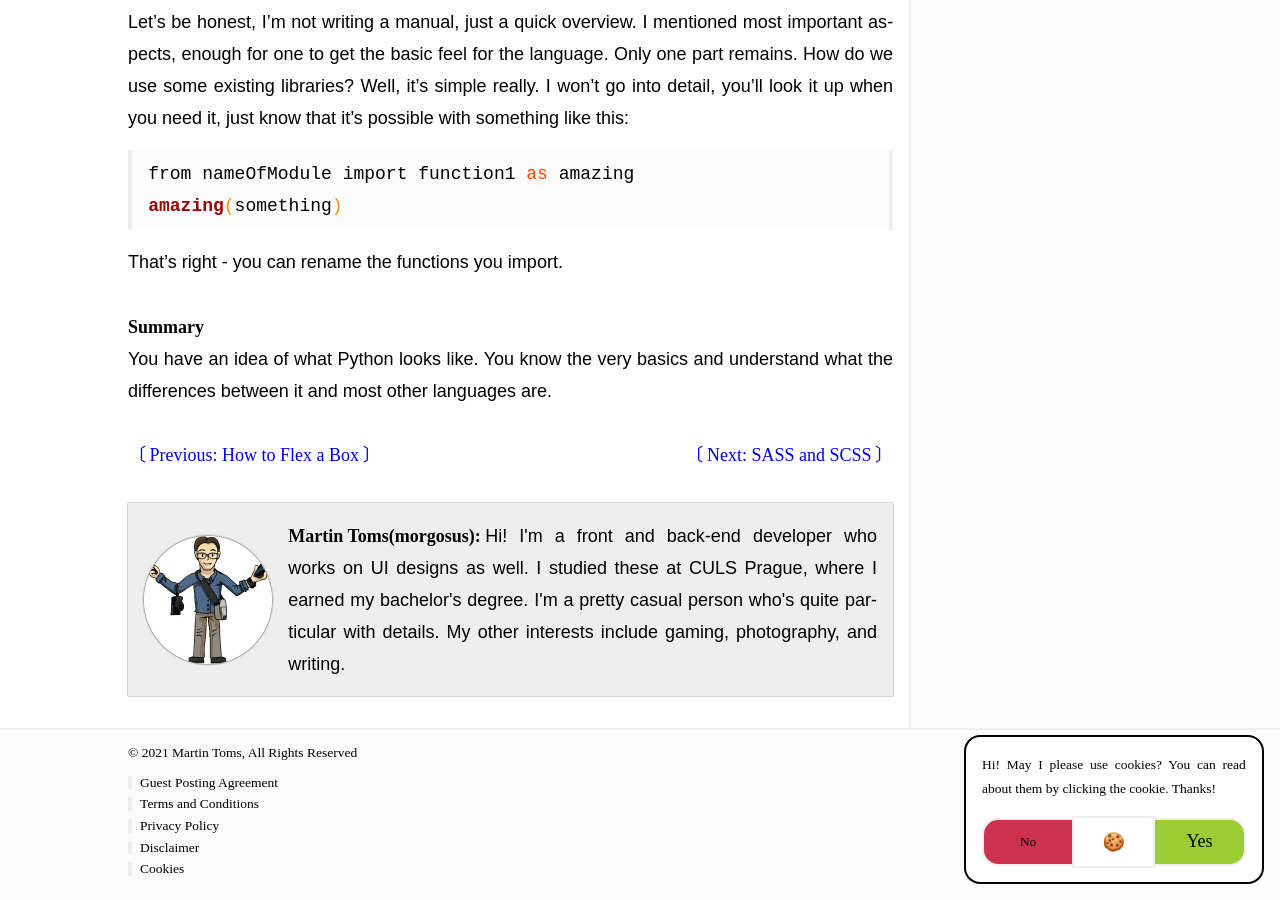
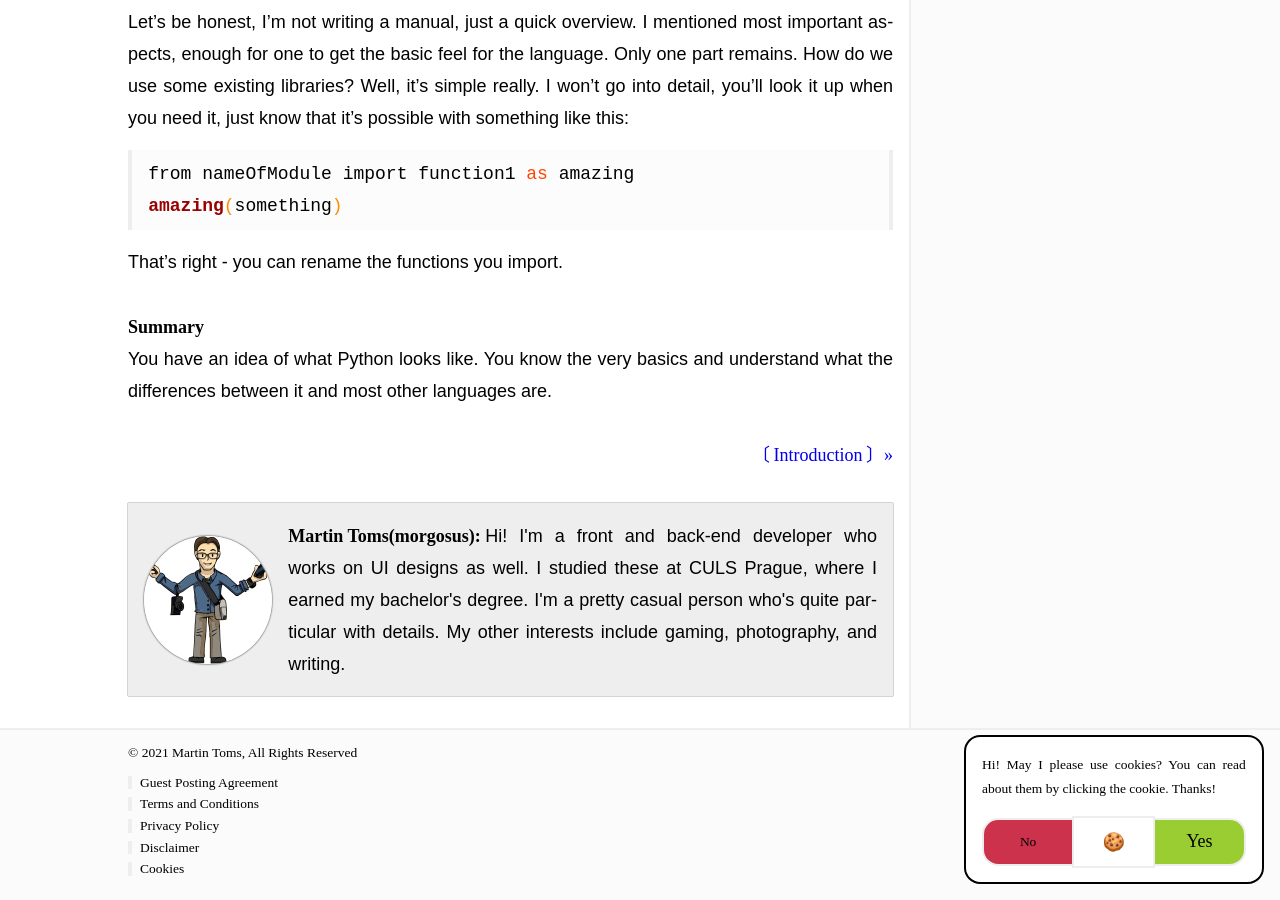
Before and after one commit to morgosus/morgosus.github.io, a Jekyll site: the page built from _posts/programming/2020-10-22-python-not-the-snake.md, in a window 1280 px wide and 900 px high, scrolled down 3395 px. Built offline with Jekyll 4.4.1, drawn with Linux system fonts in a browser that asks for light colours; some web fonts are replaced.

Commit message:
Improve post pagination

```diff
--- /dev/null
+++ b/_includes/component/related.html
@@ -0,0 +1,21 @@
+<div class="post__series-data" itemscope itemtype="http://schema.org/SiteNavigationElement/Pagination">
+    {% assign cat = page.categories | last %}
+    {% assign cats = site.categories[cat] %}
+    {% assign nextOrder = page.meta.order | plus: 1 %}
+    {% assign previousOrder = page.meta.order | minus: 1 %}
+
+    {% for related in cats %}
+    {% if related.meta.order == previousOrder %}
+    <figure class="post__previous">
+        <figcaption class="caption">«〔 {{ related.title }} 〕</figcaption>
+        <a rel="prev" class="card__overlay" href="{{- related.id -}}" title="Go to the previous article in the series" itemprop="relatedLink/pagination"></a>
+    </figure>
+    {% endif %}
+    {% if related.meta.order == nextOrder %}
+    <figure class="post__next">
+        <figcaption class="caption">〔 {{ related.title }} 〕»</figcaption>
+        <a rel="next" class="card__overlay" href="{{- related.id -}}" title="Go to the next article in the series" itemprop="relatedLink/pagination"></a>
+    </figure>
+    {% endif %}
+    {% endfor %}
+</div>
--- a/_layouts/post.html
+++ b/_layouts/post.html
@@ -40,20 +40,8 @@
     {{- content -}}
   </div>
 
-  <div class="post__series-data">
-    {%- if page.previous and page.previous.categories == page.categories -%}
-    <figure class="post__previous">
-      <figcaption class="caption">〔 Previous: {{ page.previous.title }} 〕</figcaption>
-      <a rel="prev" class="card__overlay" href="{{- page.previous.id -}}" title="Go to the previous article in the series"></a>
-    </figure>
-    {%- endif -%}
-    {%- if page.next and page.next.categories == page.categories -%}
-    <figure class="post__next">
-      <figcaption class="caption">〔 Next: {{ page.next.title }} 〕</figcaption>
-      <a rel="next" class="card__overlay" href="{{- page.next.id -}}" title="Go to the next article in the series"></a>
-    </figure>
-    {%- endif -%}
-  </div>
+
+  {%- include component/related.html -%}
 
   <div itemprop="abstract" aria-hidden="true" hidden>{{- page.excerpt -}}</div>
 
```
